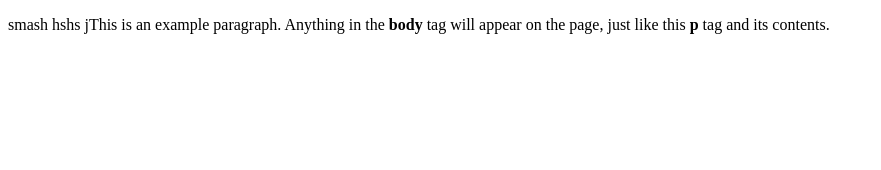
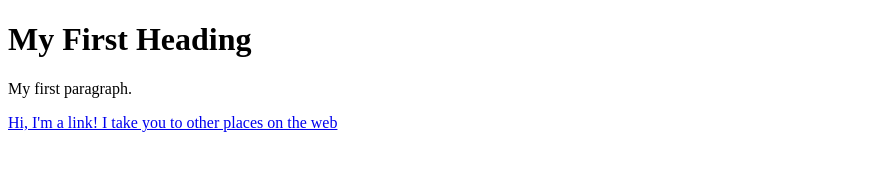
Before and after one commit to mrbuckle/My_first_repo, a plain HTML site: page index.html in a window 1280 px wide. Shown: the whole page, without its empty margins (0-881 px from the left). Drawn offline with Linux system fonts and the light colour scheme.

Commit message:
Update index.html
first html example from class week 17

```diff
--- a/index.html
+++ b/index.html
@@ -1,12 +1,26 @@
-<!doctype html>
+<!DOCTYPE html>
+<!-- The <!DOCTYPE html> declaration defines this document to be HTML5 -->
+<!-- Hi, I'm a comment tag - anything between my brackets won't be displayed on a page -->
 <html>
+<!-- The <html> tag is the root element of an HTML page -->
 
 <head>
-    <title>This is the title of the webpage!</title>
+    <!-- The <head> tag contains meta information about the document -->
+    <title>Page Title</title>
+    <!-- <title> element specifies a title for the document -->
 </head>
 
 <body>
-    <p>smash hshs jThis is an example paragraph. Anything in the <strong>body</strong> tag will appear on the page, just like this <strong>p</strong> tag and its contents.</p>
+    <!-- The <body> tag contains the visible page content -->
+
+    <h1>My First Heading</h1>
+    <!-- The <h1> tag defines a large heading -->
+    <p>My first paragraph.</p>
+    <!-- The <p> tag defines a paragraph -->
+    <a href="https://www.google.com">Hi, I'm a link! I take you to other
+     places on the web</a>
+    <!-- The <a> tag defines a hyperlink -->
+
 </body>
 
 </html>
```
